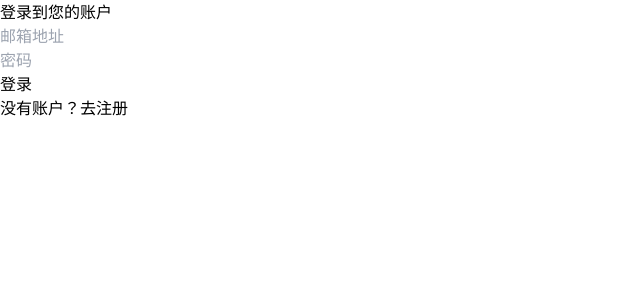
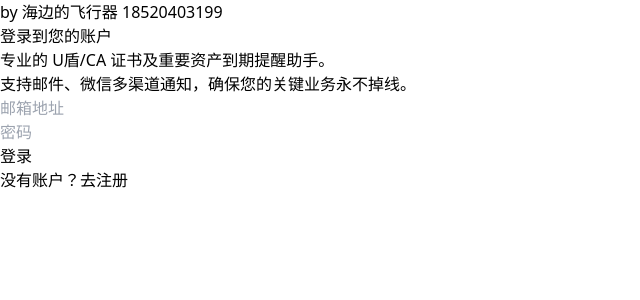
Before and after one commit to 9003755/u-key-reminder, a React (Vite) app in the folder web/: page /login in a window 1280 px wide. Shown: the top 300 px of the page, without its empty margins (0-640 px from the left). Built offline with nearby package versions, Linux system fonts and the light colour scheme; no server answers.

Commit message:
Update Login page with author info and system intro

```diff
--- a/web/src/pages/Login.tsx
+++ b/web/src/pages/Login.tsx
@@ -36,12 +36,23 @@ export default function Login() {
   };
 
   return (
-    <div className="flex min-h-screen items-center justify-center bg-gray-50 px-4 py-12 sm:px-6 lg:px-8">
+    <div className="flex min-h-screen items-center justify-center bg-gray-50 px-4 py-12 sm:px-6 lg:px-8 relative">
+      {/* 右上角署名 */}
+      <div className="absolute top-4 right-4 text-xs text-gray-400 font-mono">
+        by 海边的飞行器 18520403199
+      </div>
+
       <div className="w-full max-w-md space-y-8">
         <div>
           <h2 className="mt-6 text-center text-3xl font-bold tracking-tight text-gray-900">
             {isSignUp ? '注册新账户' : '登录到您的账户'}
           </h2>
+          {/* 系统简介 */}
+          <p className="mt-4 text-center text-sm text-gray-600 leading-relaxed">
+            专业的 U盾/CA 证书及重要资产到期提醒助手。
+            <br />
+            支持邮件、微信多渠道通知，确保您的关键业务永不掉线。
+          </p>
         </div>
         <form className="mt-8 space-y-6" onSubmit={handleAuth}>
           <div className="-space-y-px rounded-md shadow-sm">
```
